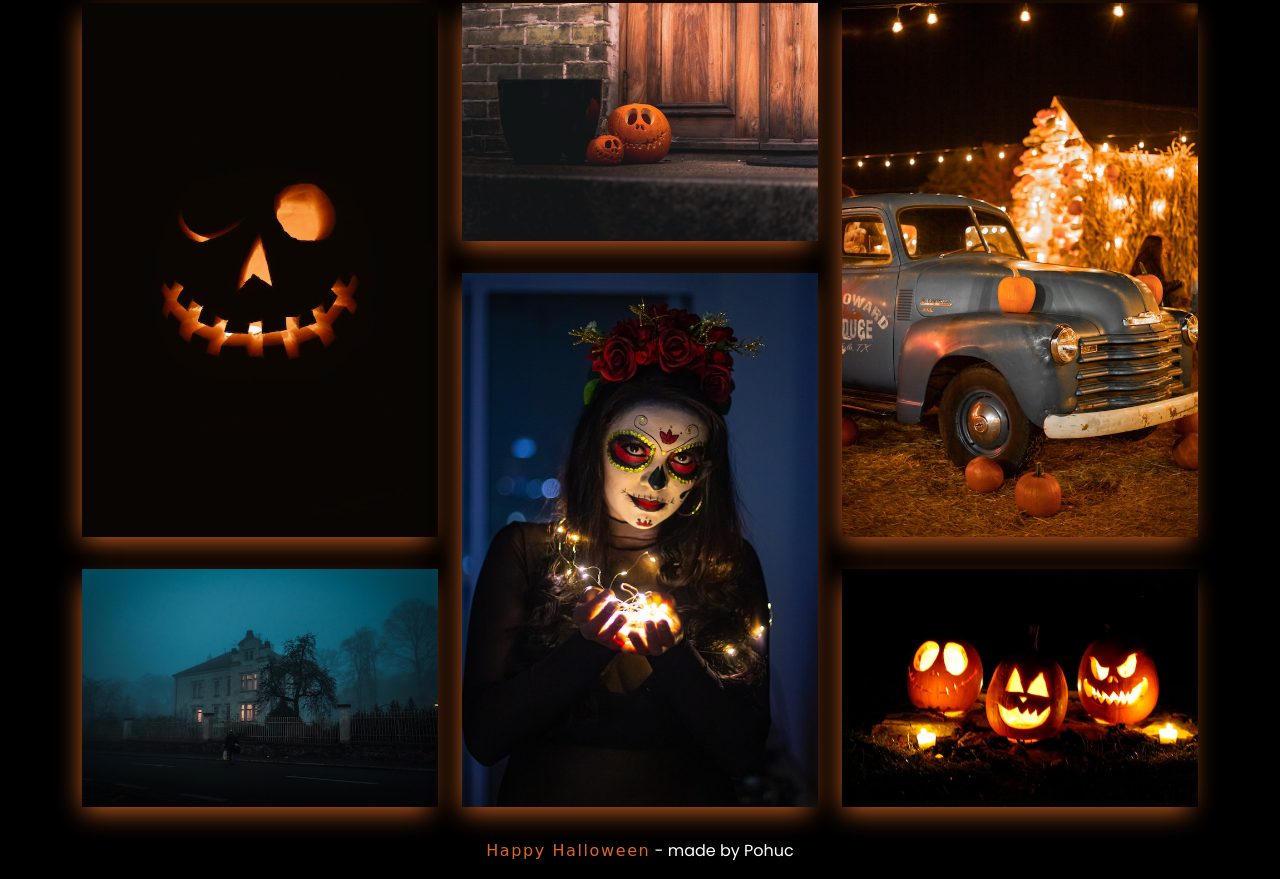
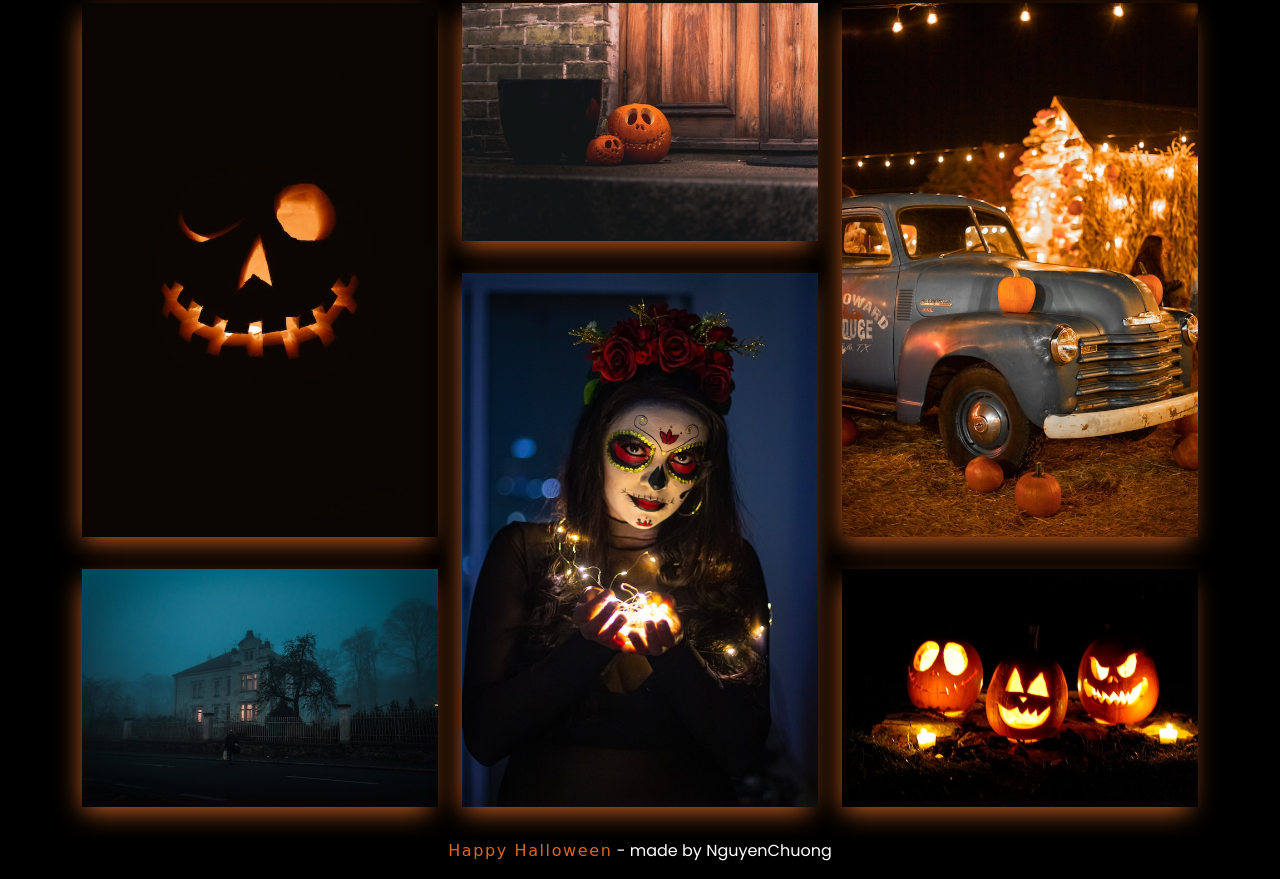
Before and after one commit to chuongnvngit/thietkewedTinA, a plain HTML site: page halloween/weather/halloween.html in a window 1280 px wide. Shown: the part 4310-5189 px from the top of the page. Drawn offline with nearby package versions, Linux system fonts and the light colour scheme; a script that the page names is missing; files whose address does not match are found by name; a web font is replaced by a local one.

Commit message:
Add files via upload

```diff
--- a/halloween/weather/halloween.html
+++ b/halloween/weather/halloween.html
@@ -173,7 +173,7 @@
         </section>
 
         <footer class="bg-black text-white">
-            <p class="m-0 py-3 text-center"><span>Happy Halloween</span> - made by Pohuc</p>
+            <p class="m-0 py-3 text-center"><span>Happy Halloween</span> - made by NguyenChuong</p>
         </footer>
 
         <script src="./script.js" async defer></script>
```
